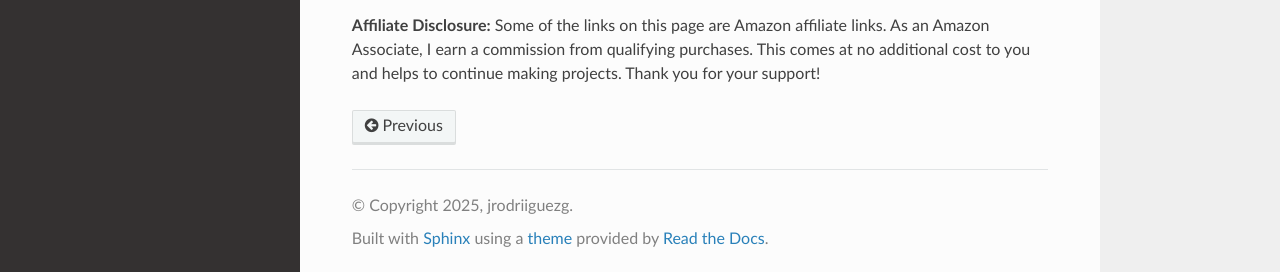
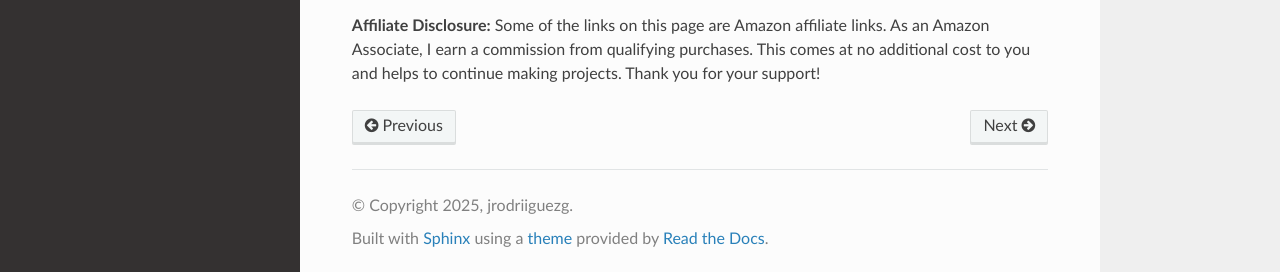
Before and after one commit to jrodriiguezg/GameCathode, a Sphinx documentation site: the page built from docs/extras_y_materiales_usados.md, in a window 1280 px wide and 900 px high, scrolled down 1362 px. Shown: the part 625-897 px from the top of the window. Built offline with Sphinx 7.4.7 and the Read the Docs theme 3.1.0, drawn with Linux system fonts in a browser that asks for light colours; pages that are not in the unit, such as notebooks, are missing from menus.

```diff
--- a/docs/index.rst
+++ b/docs/index.rst
@@ -37,6 +37,6 @@ information on the Internet.
    entrada_video.md
    fuente_alimentacion.md
    sistema_de_sonido_y_ventilacion.md
+   extras_y_materiales_usados.md
    retoques.md
    software.md
-   extras_y_materiales_usados.md
```
